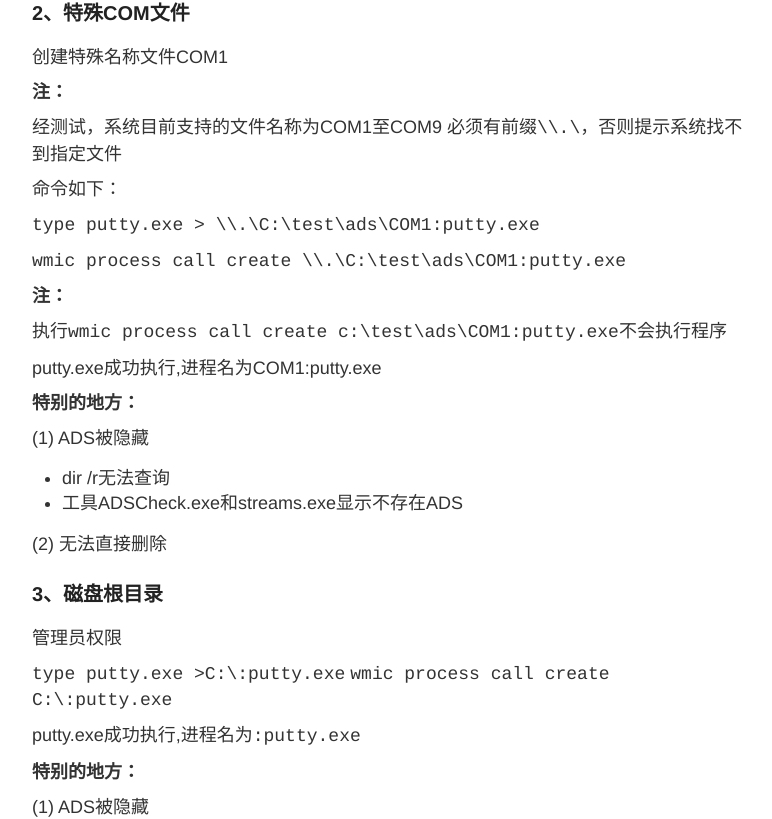
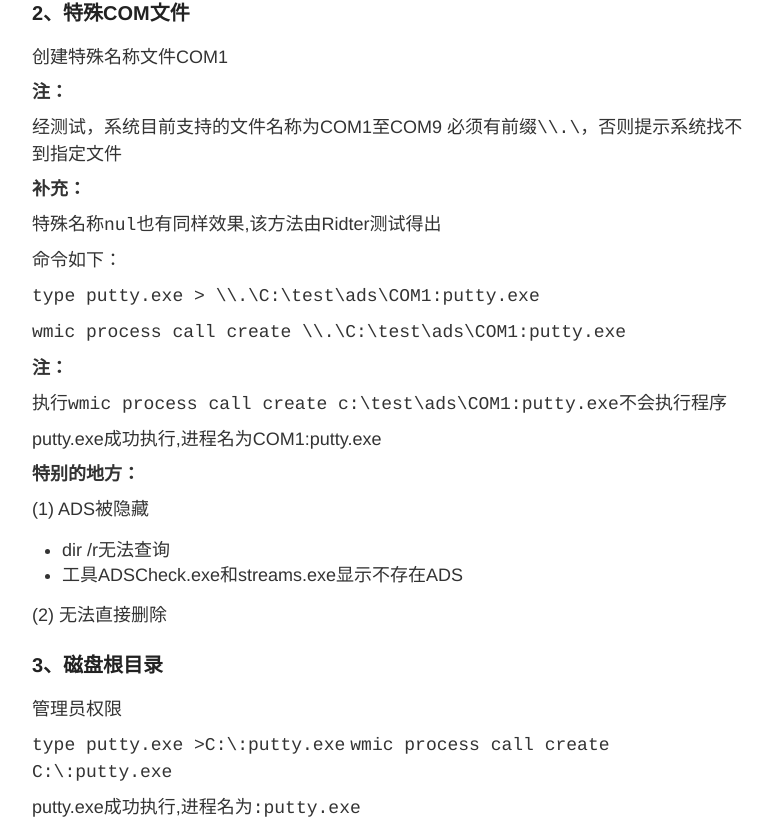
Before and after one commit to 3gstudent/backup-3gstudent.github.io, a Jekyll site: the page built from _posts/2017-5-5-Hidden Alternative Data Streams的进阶利用技巧.md, in a window 1280 px wide and 900 px high, scrolled down 8436 px, cut to the strip 81-900 px from the top of the window. Shown: the whole strip, without its empty margins (248-1020 px from the left). Built offline with Jekyll 4.4.1, drawn with Linux system fonts in a browser that asks for light colours.

Commit message:
Update 2017-5-5-Hidden Alternative Data Streams的进阶利用技巧.md

```diff
--- a/_posts/2017-5-5-Hidden Alternative Data Streams的进阶利用技巧.md
+++ b/_posts/2017-5-5-Hidden Alternative Data Streams的进阶利用技巧.md
@@ -271,6 +271,10 @@ putty.exe成功执行,进程名为`...:putty.exe`
 经测试，系统目前支持的文件名称为COM1至COM9
 必须有前缀`\\.\`，否则提示系统找不到指定文件
 
+**补充：**
+
+特殊名称`nul`也有同样效果,该方法由Ridter测试得出
+
 命令如下：
 
 `type putty.exe > \\.\C:\test\ads\COM1:putty.exe`
```
